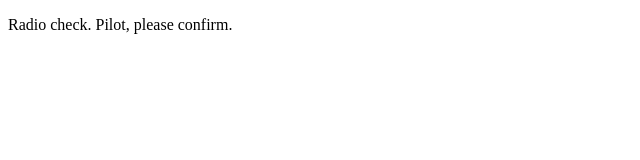
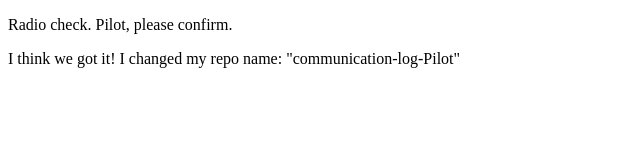
Before and after one commit to SamuelPhilMS/communication-log, a plain HTML site: page index.html in a window 1280 px wide. Shown: the whole page, without its empty margins (0-640 px from the left). Drawn offline with Linux system fonts and the light colour scheme.

Commit message:
first pilot message

```diff
--- a/index.html
+++ b/index.html
@@ -2,5 +2,6 @@
 <html>
    <body>
       <p>Radio check. Pilot, please confirm.</p>
+      <p>I think we got it! I changed my repo name: "communication-log-Pilot"</p>
    </body>
 </html>
```
